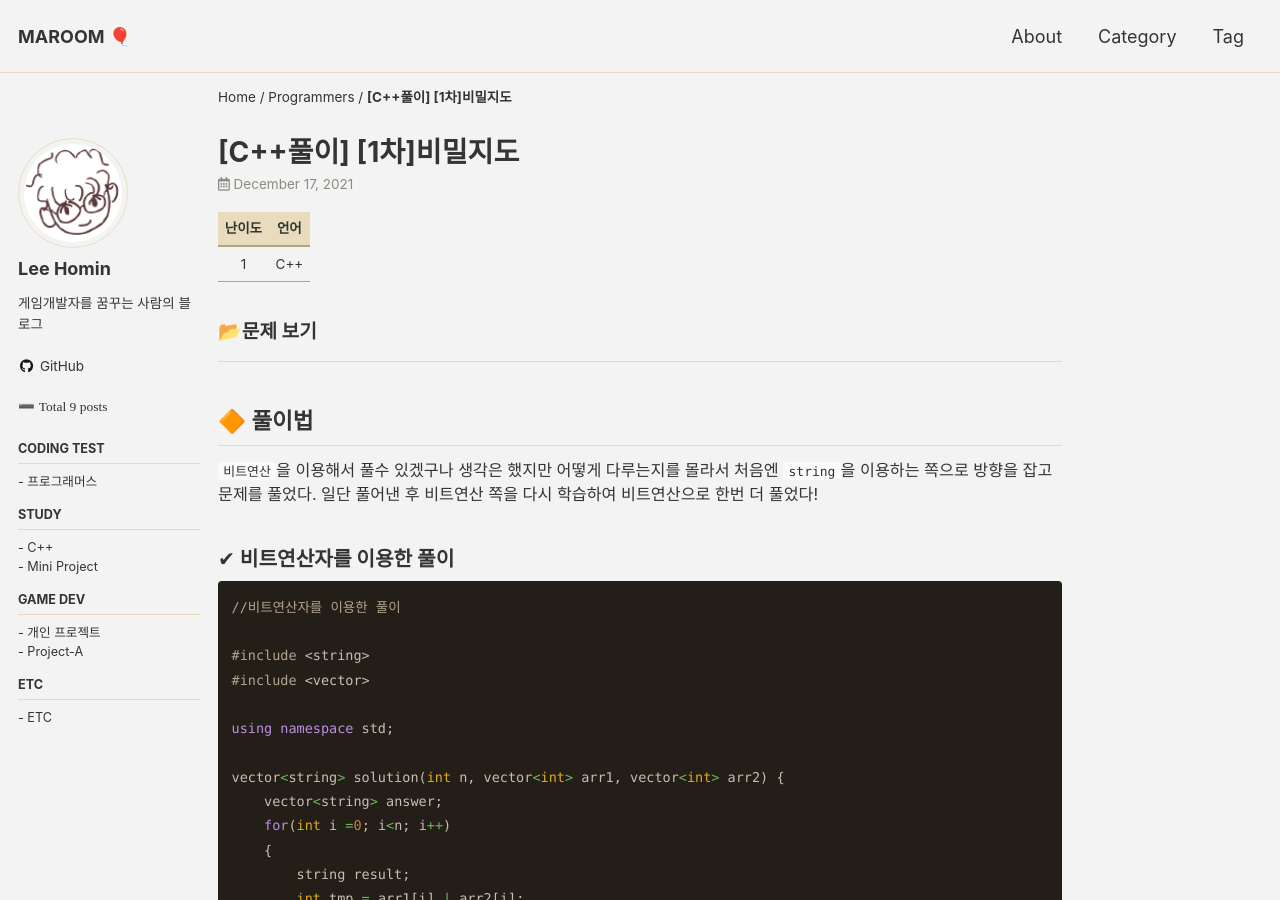
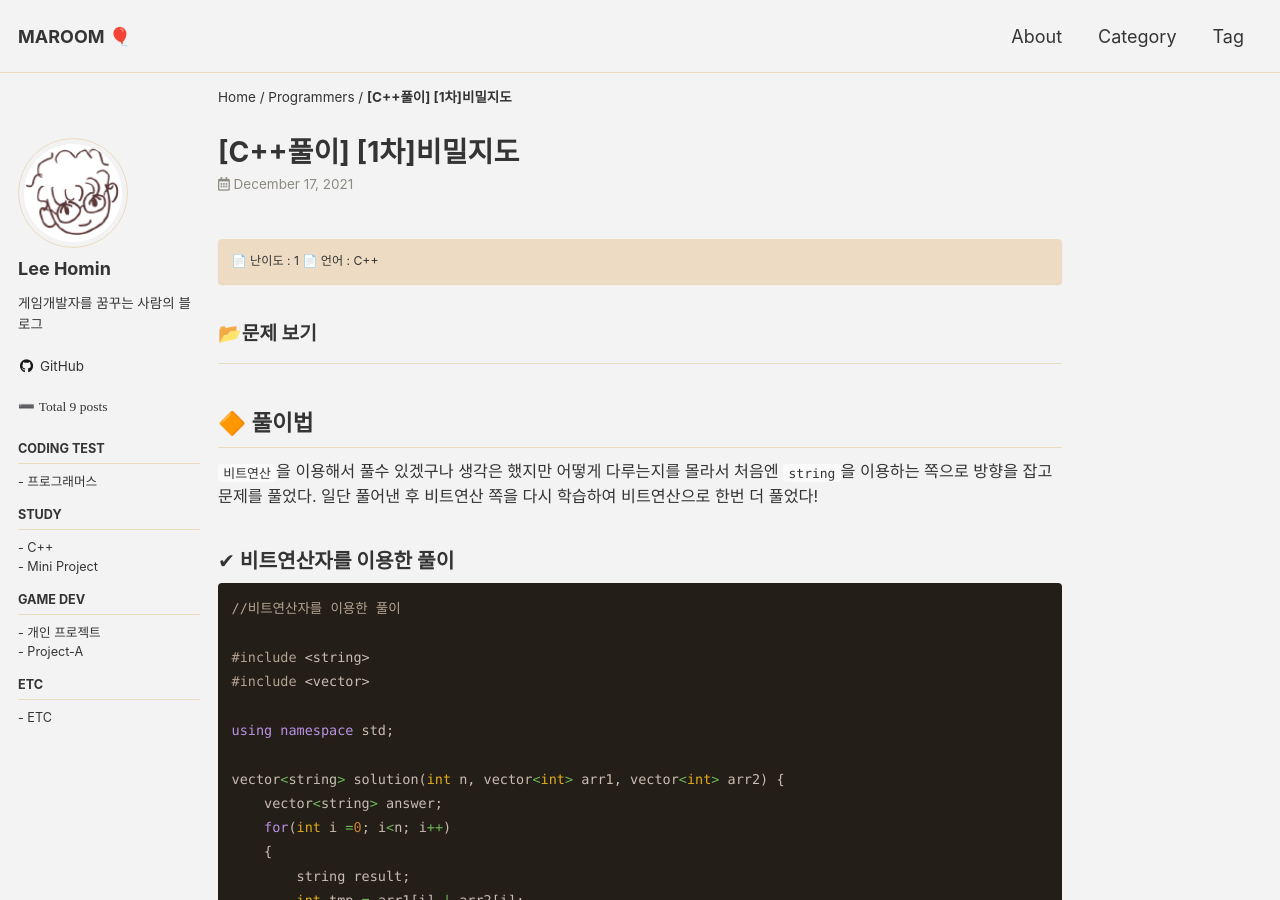
Before and after one commit to Squidward79/Squidward79.github.io, a Jekyll site: the page built from _posts/Programmers/2021-12-20-programmers_lv1_06.md, in a window 1280 px wide and 900 px high. Built offline with Jekyll 4.4.1, drawn with Linux system fonts in a browser that asks for light colours; cached includes are drawn as plain includes; some of the changed lines change nothing that is shown.

Commit message:
포스팅 수정

```diff
--- a/_posts/Programmers/2021-12-20-programmers_lv1_06.md
+++ b/_posts/Programmers/2021-12-20-programmers_lv1_06.md
@@ -12,10 +12,12 @@ date: 2021-12-17
 breadcrumb: true
 ---
 
+<div class="notice--warning" markdown=1>
+ <span>📄 난이도 : 1  </span>
+ <span>📄 언어 : C++  </span>
 
- | 난이도 | 언어 |
- | :------: | :----: |
- | 1      | C++  |
+ </div>
+
 
 
 #### [📂문제 보기](https://programmers.co.kr/learn/courses/30/lessons/17681?language=cpp)
```
